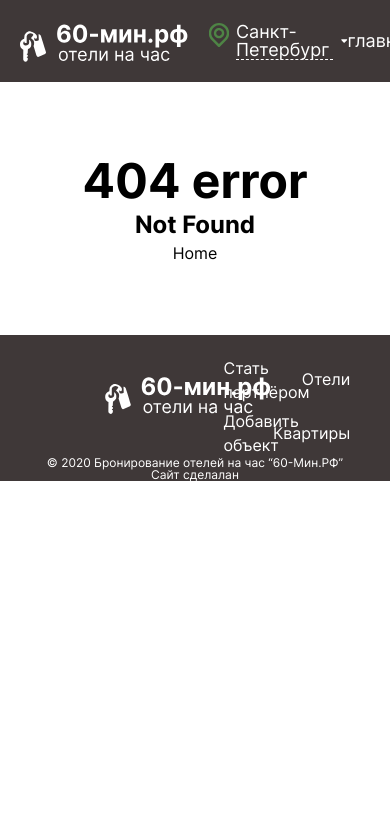
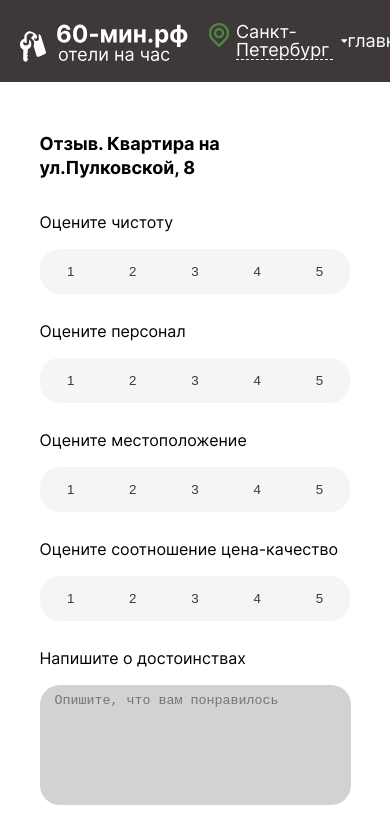
Before and after one commit to skvilshell/60-min_dev, a React (Vite) app: page /review in a window 390 px wide. Shown: the top 840 px of the page. Built offline with nearby package versions, Linux system fonts and the light colour scheme.

Commit message:
add adaptive

```diff
--- a/src/App.jsx
+++ b/src/App.jsx
@@ -6,6 +6,7 @@ import Header from "./components/Header";
 import NotFound from "./pages/404/NotFound";
 import Catalog from "./pages/Catalog/Catalog";
 import Main from "./pages/Main/Main";
+import Rewiew from "./pages/Review/Rewiew";
 
 function App() {
   return (
@@ -16,6 +17,7 @@ function App() {
         <Route path="/catalog" element={<Catalog />} />
         <Route path="/b" element={<Builds />} />
         <Route path="/*" element={<NotFound />} />
+        <Route path="/review" element={<Rewiew />} />
       </Routes>
       <Footer />
     </div>
--- a/src/components/RateBtn/RateBtn.jsx
+++ b/src/components/RateBtn/RateBtn.jsx
@@ -9,7 +9,12 @@ export default function RateBtn({ grades, rating }) {
   return (
     <>
       {grades.map((grade) => (
-        <button key={grade} value={grade} onClick={getRate}>
+        <button
+          key={grade}
+          value={grade}
+          onClick={getRate}
+          className={styles.rating}
+        >
           {grade}
         </button>
       ))}
--- a/src/components/RateBtn/RateBtn.module.scss
+++ b/src/components/RateBtn/RateBtn.module.scss
@@ -1 +1,10 @@
 @use "../../variables.scss" as v;
+
+.rating {
+  cursor: pointer;
+  padding: 7px 20px;
+  border-radius: 0;
+  background: rgba(239, 239, 239, 0.6);
+  border: #efefef;
+  color: #3a3a3a;
+}
--- a/src/components/Review/Review.module.scss
+++ /dev/null
@@ -1,36 +0,0 @@
-@use "../../variables.scss" as v;
-
-.review {
-  box-sizing: border-box;
-  background: red;
-  align-items: center;
-  width: 70%;
-
-  margin: 30px auto;
-  padding: 30px;
-
-  .title {
-    @include v.largeNormal;
-  }
-
-  .list_rate {
-    list-style: none;
-
-    .grades {
-      button {
-        padding: 10px;
-        border-radius: 0;
-      }
-      button:first-child {
-        border-radius: 20% 0 0 20%;
-      }
-      button:last-child {
-        border-radius: 0 20% 20% 0;
-      }
-      button:hover {
-        background: rgb(136, 135, 135);
-        transition: 0.25s;
-      }
-    }
-  }
-}
--- a/src/pages/Main/Main.jsx
+++ b/src/pages/Main/Main.jsx
@@ -9,7 +9,7 @@ import svgMap from "../../assets/img/map.svg";
 import svgStat from "../../assets/img/statistic.svg";
 import svgAllin from "../../assets/img/allin.svg";
 import Carusel from "../../components/Carusel/Carusel";
-import Rewiew from "../../components/Review/Rewiew";
+import Rewiew from "../Review/Rewiew";
 
 export default function Main() {
   const activeCity = useSelector((state) => state.city.city);
--- /dev/null
+++ b/src/pages/Review/Review.module.scss
@@ -0,0 +1,107 @@
+@use "../../variables.scss" as v;
+
+.review {
+  box-sizing: border-box;
+  background: #ffffff;
+  width: 70%;
+  border-radius: 20px;
+  padding: 30px;
+  margin: 30px auto 100px auto;
+
+  .title {
+    @include v.largeNormal;
+
+    margin-bottom: 30px;
+  }
+
+  .list_rate {
+    list-style: none;
+
+    .li_item {
+      margin: 25px 0;
+
+      label {
+        display: inline-block;
+        margin-bottom: 15px;
+      }
+
+      .grades {
+        button:first-child {
+          border-radius: 20px 0 0 20px;
+        }
+        button:last-child {
+          border-radius: 0 20px 20px 0;
+        }
+        button:hover {
+          background: #cdcccc;
+          transition: 0.25s;
+        }
+      }
+    }
+  }
+
+  .textArea_container {
+    p {
+      margin-bottom: 15px;
+    }
+    textarea {
+      width: 85%;
+      height: 120px;
+      padding: 8px 15px;
+      background: #b4b4b499;
+      border: #efefef;
+      border-radius: 20px;
+      resize: none;
+      color: #6f6f6f;
+    }
+    .textArea_Dignity {
+      margin-bottom: 25px;
+    }
+    .textArea_Limitation {
+      margin-bottom: 40px;
+    }
+  }
+}
+
+@media screen and (max-width: 820px) {
+  .review {
+    font-size: 16px;
+    padding: 20px;
+    align-content: center;
+    width: 90%;
+    .grades {
+      width: 100%;
+      button {
+        width: 20%;
+        padding: 15px 20px;
+      }
+    }
+    .textArea_container {
+      textarea {
+        width: 100%;
+        margin: 0;
+      }
+    }
+  }
+}
+
+@media screen and (max-width: 361px) {
+  .review {
+    padding: 15px;
+    .grades {
+      button {
+        padding: 10px 10px;
+      }
+    }
+  }
+}
+
+@media screen and (max-width: 280px) {
+  .review {
+    .grades {
+      button {
+        padding: 15px 10px;
+      }
+    }
+  }
+}
--- a/src/components/Review/Rewiew.jsx
+++ b/src/pages/Review/Rewiew.jsx
@@ -1,7 +1,8 @@
 import React from "react";
 import { useState } from "react";
-import RateBtn from "../RateBtn/RateBtn";
-import BtnPraimary from "../BtnPraimary/BtnPraimary";
+import BtnPraimary from "../../components/BtnPraimary/BtnPraimary";
+import RateBtn from "../../components/RateBtn/RateBtn";
+
 import styles from "./Review.module.scss";
 
 export default function Rewiew() {
@@ -55,22 +56,36 @@ export default function Rewiew() {
 
   return (
     <div className={styles.review}>
-      <p className={styles.title}>Отзыв. Квартира на ул.Пулковской, 8</p>
+      <h1 className={styles.title}>Отзыв. Квартира на ул.Пулковской, 8</h1>
       <ul className={styles.list_rate}>
         {factors.map((factor) => (
-          <li key={factor.id}>
-            <label htmlFor={factor.id}>{factor.label}</label>
+          <li key={factor.id} className={styles.li_item}>
+            <label htmlFor={factor.id} className={styles.label}>
+              {factor.label}
+            </label>
             <div id={factor.id} className={styles.grades}>
               <RateBtn grades={grades} rating={setRating} />
             </div>
           </li>
         ))}
       </ul>
-      <p>Напишите о достоинствах</p>
-      <textarea value={dignity} onChange={handleChangeDignity} />
-      <p>Напишите о достоинствах</p>
-      <textarea value={limitation} onChange={handleChangeLimitation} />
-      <button onClick={sendReview}>Отправить отзыв</button>
+      <div className={styles.textArea_container}>
+        <p>Напишите о достоинствах</p>
+        <textarea
+          value={dignity}
+          onChange={handleChangeDignity}
+          className={styles.textArea_Dignity}
+          placeholder="Опишите, что вам понравилось"
+        />
+        <p>Напишите о достоинствах</p>
+        <textarea
+          value={limitation}
+          onChange={handleChangeLimitation}
+          placeholder="Опишите, что вам не понравилось"
+          className={styles.textArea_Limitation}
+        />
+        <BtnPraimary title="Отправить отзыв" className="btn-primary" />
+      </div>
     </div>
   );
 }
```
Also changed, not shown: src/components/Header/index.jsx (+26 -31 lines).
